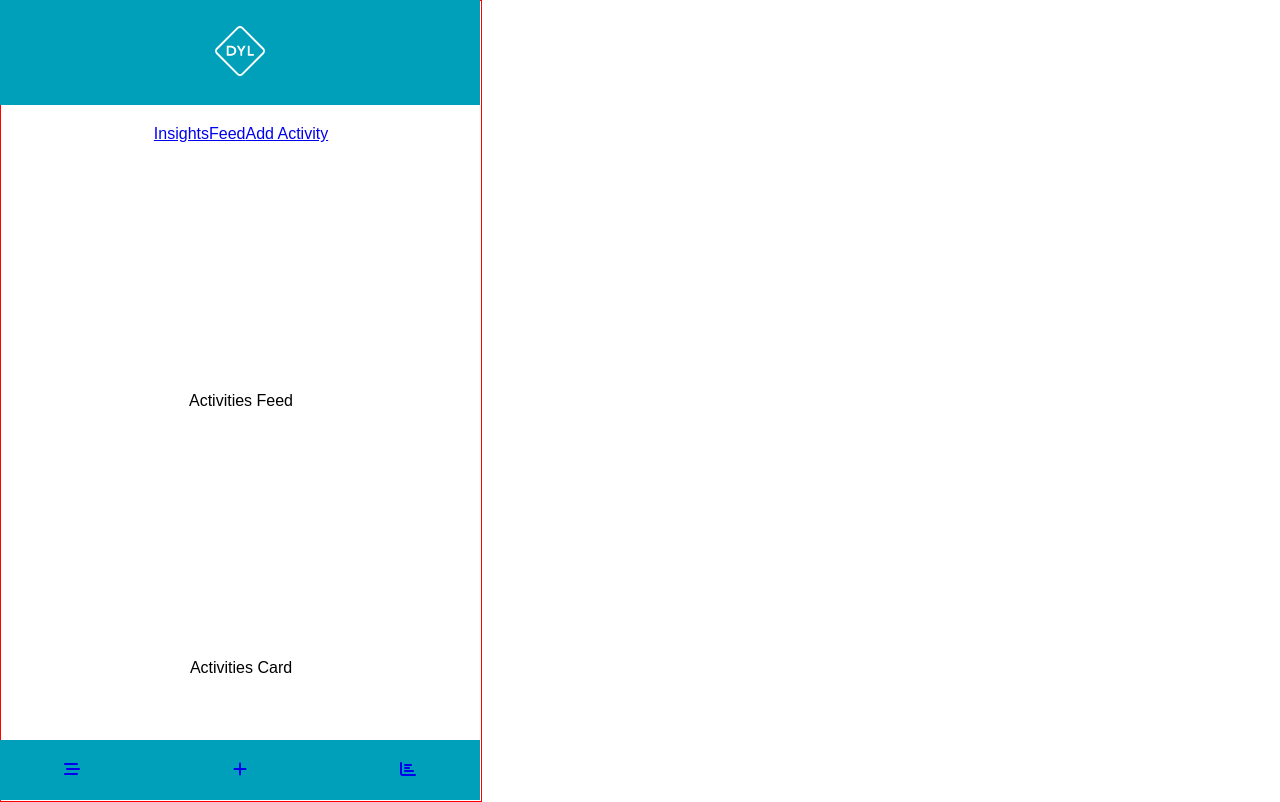
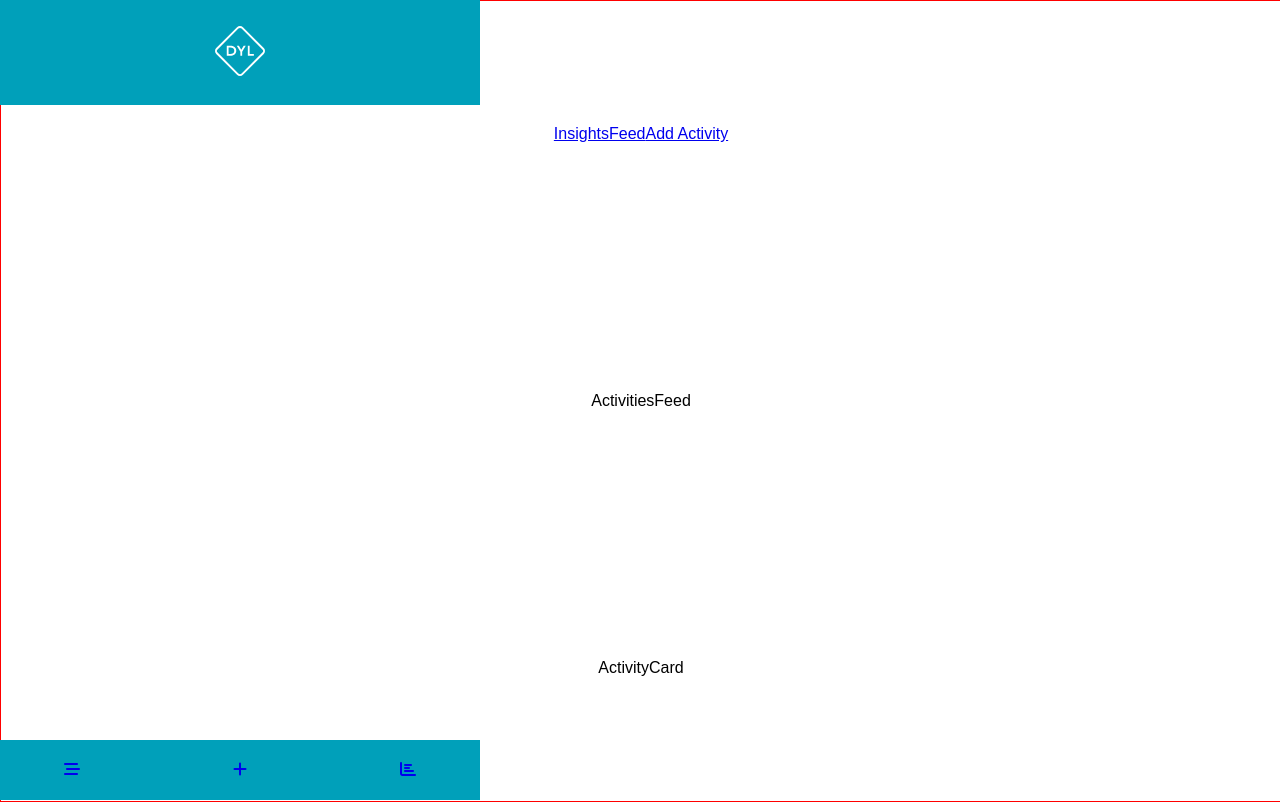
Before and after one commit to kurtve/React-Front-End, a React (Create React App) app in the folder react-front-end/: page /activities/1 in a window 1280 px wide. Built offline with nearby package versions, Linux system fonts and the light colour scheme; a web font is replaced by a local one.

Commit message:
Refactor top level component names and paths

```diff
--- a/react-front-end/src/App.js
+++ b/react-front-end/src/App.js
@@ -1,18 +1,21 @@
 import React from 'react';
 import { Route } from 'react-router-dom';
+import styled from 'styled-components';
+
+import logo from './Assets/logo.svg';
 import Nav from './Components/Nav/Nav';
-import logo from './Assets/logo.svg';
-import ActivitiesFeed from './Components/ActivitiesFeed/ActivitesFeed';
+import Welcome from './Components/Welcome/Welcome';
+import ActivitiesFeed from './Components/Activities/ActivitesFeed';
+import ActivityCard from './Components/Activities/ActivityCard';
 import Insights from './Components/Insights/Insights';
-import AddActivityForm from './Components/ActivitiesFeed/AddActivityForm';
-import ActivityCard from './Components/ActivitiesFeed/ActivityCard';
-import Welcome from './Components/Welcome/Welcome';
-import styled from 'styled-components';
+import AddActivityForm from './Components/Activities/AddActivityForm';
+import EditActivityForm from './Components/Activities/EditActivityForm';
 
 function App() {
 
   const StyledApp = styled.div `
-    max-width: 480px;
+    width: 100vw;
+    /*max-width: 480px;*/
     height: 100vh;
     border: 1px solid red;
     overflow-y: scroll;
@@ -22,15 +25,24 @@ function App() {
     align-items: center;
   `
 
+
+
+
+
+
+
+
+
   return (
     <StyledApp>
      <Nav logo={logo} />
 
      <Route exact path="/" component={Welcome} />
-     <Route path="/insights" component={Insights} />
-     <Route path="/addactivity" component={AddActivityForm} />
      <Route path="/activities" component={ActivitiesFeed} />
      <Route path="/activities/:id" component={ActivityCard} />
+     <Route path="/insights" component={Insights} />
+     <Route path="/editactivity/:id" component={EditActivityForm} />
+     <Route path="/addactivity" component={AddActivityForm} />
 
     </StyledApp>
   );
--- /dev/null
+++ b/react-front-end/src/Components/Activities/ActivitesFeed.js
@@ -0,0 +1,9 @@
+import React from 'react'
+
+export default function ActivitesFeed(props) {
+  return (
+    <div>
+      ActivitiesFeed
+    </div>
+  )
+}
--- a/react-front-end/src/Components/ActivitiesFeed/ActivitesFeed.js
+++ b/react-front-end/src/Components/Activities/ActivityCard.js
@@ -1,9 +1,9 @@
 import React from 'react'
 
-export default function ActivitesFeed() {
+export default function ActivityCard() {
   return (
     <div>
-      Activities Feed
+      ActivityCard
     </div>
   )
 }
--- a/react-front-end/src/Components/ActivitiesFeed/AddActivityForm.js
+++ b/react-front-end/src/Components/Activities/AddActivityForm.js
@@ -1,6 +1,6 @@
 import React from 'react'
 
-export default function AddActivityForm() {
+export default function AddActivityForm(props) {
   return (
     <div>
       AddActivityForm
--- /dev/null
+++ b/react-front-end/src/Components/Activities/EditActivityForm.js
@@ -0,0 +1,9 @@
+import React from 'react'
+
+export default function EditActivityForm(props) {
+  return (
+    <div>
+      EditActivityForm
+    </div>
+  )
+}
--- a/react-front-end/src/Components/ActivitiesFeed/ActivityCard.js
+++ /dev/null
@@ -1,9 +0,0 @@
-import React from 'react'
-
-export default function ActivitesCard() {
-  return (
-    <div>
-      Activities Card
-    </div>
-  )
-}
```
